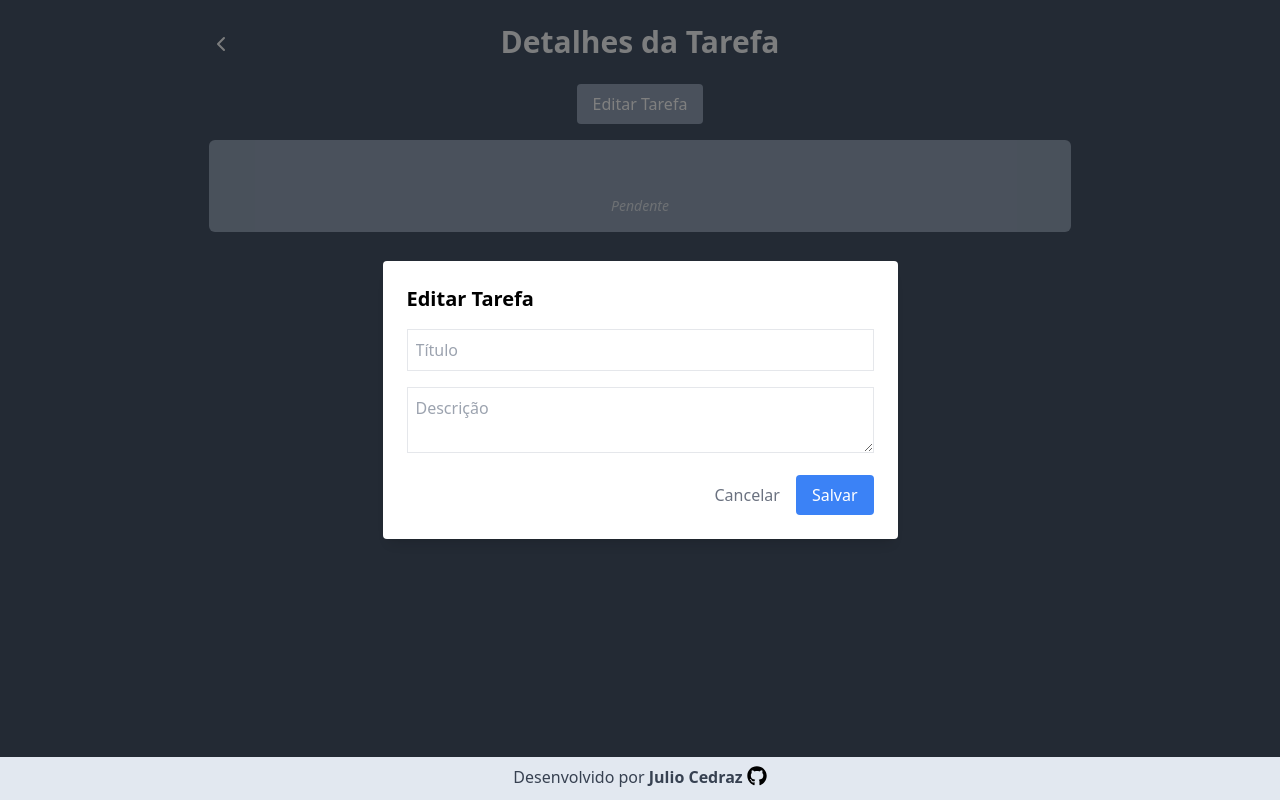
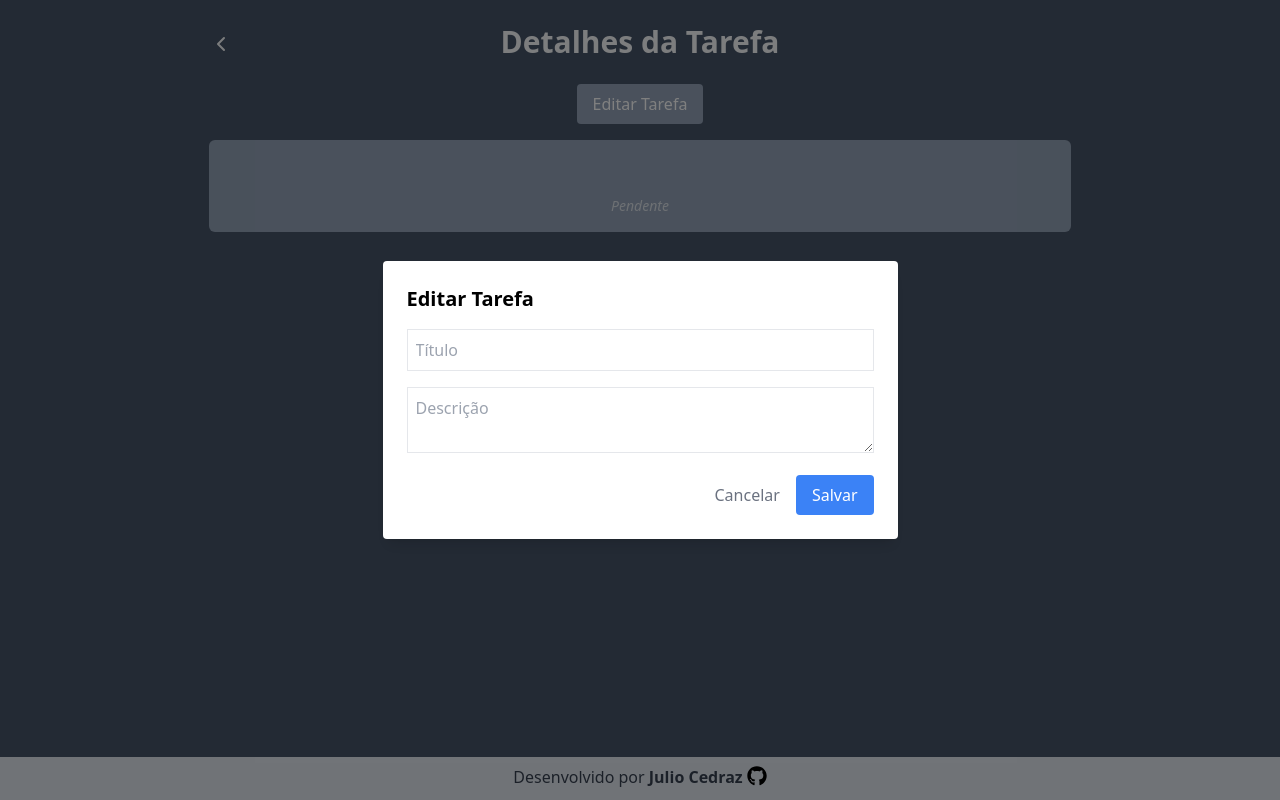
Before and after one commit to JulioCedraz/Gerenciador-de-Tarefas, a React (Vite) app: page /task in a window 1280 px wide. Both pictures are taken after a click on the button "Editar Tarefa". Built offline with nearby package versions, Linux system fonts and the light colour scheme.

Commit message:
<refactor> Adiciona z-index:50 na renderização do modal de edição para evitar clique indesejado no footer.

```diff
--- a/src/components/EditModal.jsx
+++ b/src/components/EditModal.jsx
@@ -12,7 +12,7 @@
   };
 
   return (
-    <div className="fixed inset-0 flex items-center justify-center bg-black bg-opacity-50">
+    <div className="fixed inset-0 flex items-center justify-center z-50 bg-black bg-opacity-50">
       <div className="bg-white p-6 rounded shadow-lg">
         <h2 className="text-xl font-bold mb-4">Editar Tarefa</h2>
         <input
```
